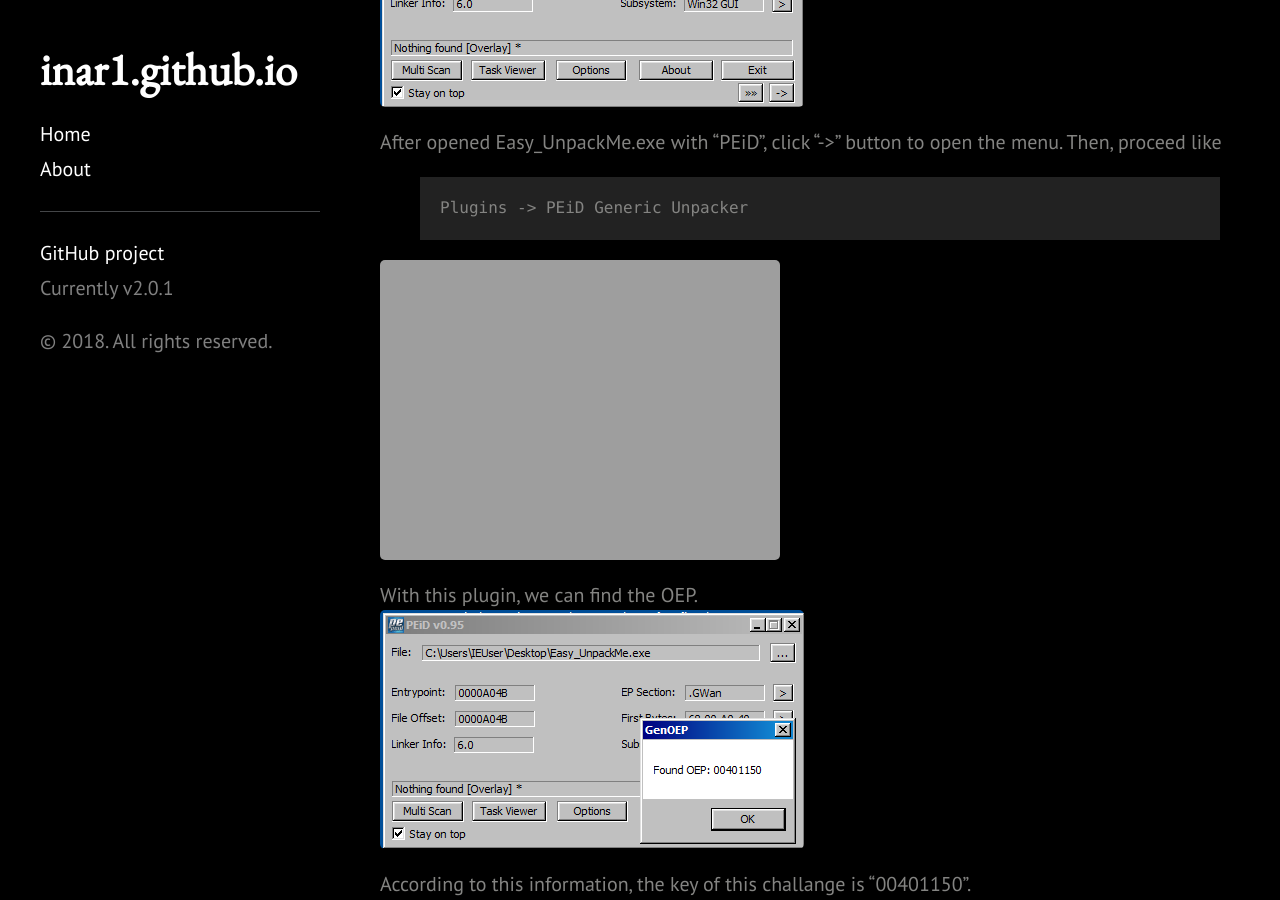
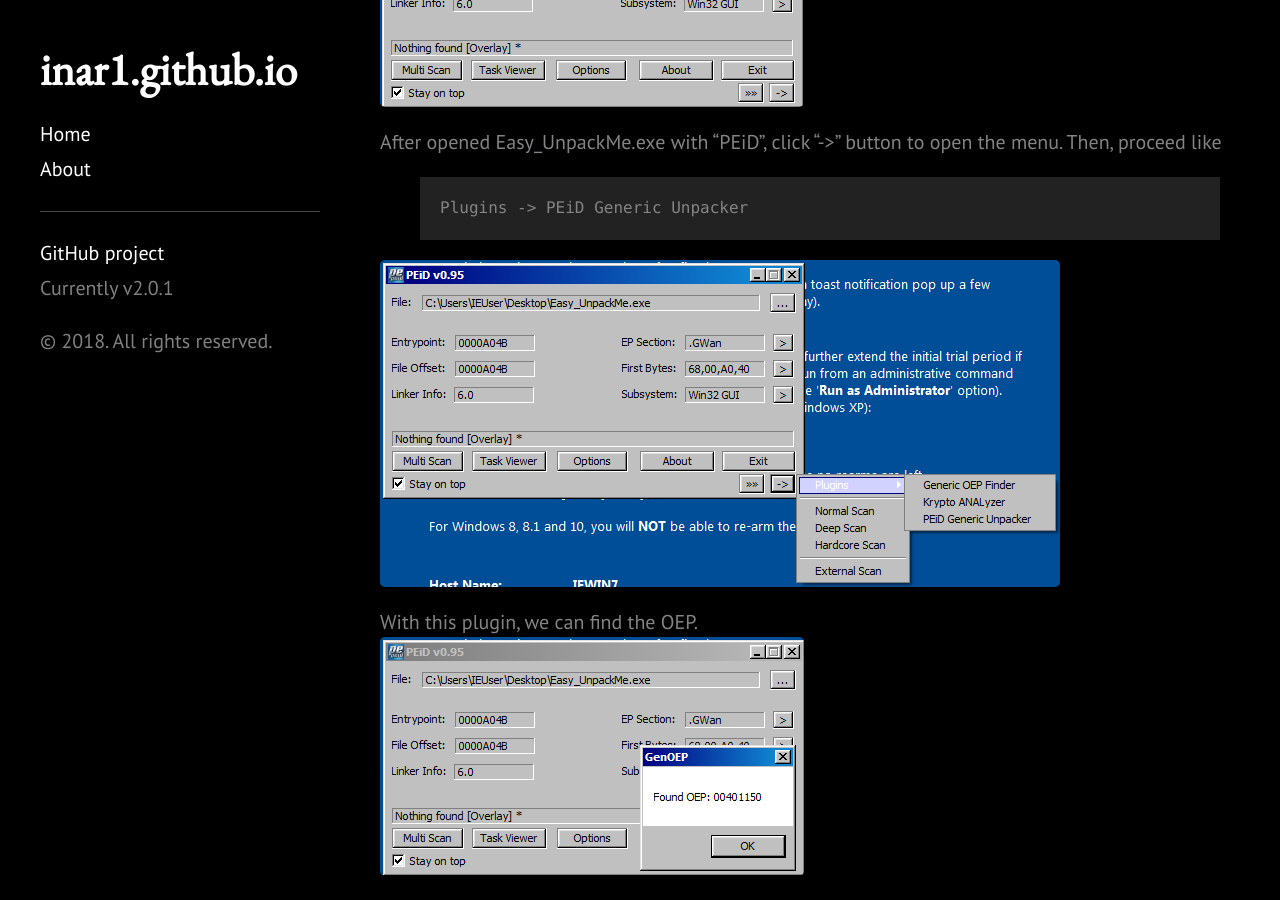
Before and after one commit to 1n4r1/1n4r1.github.io, a Jekyll site: the page built from _posts/2018-12-29-Easy-Unpack-Writeup.md, in a window 1280 px wide and 900 px high, scrolled down 1603 px. Built offline with Jekyll 4.4.1, drawn with Linux system fonts in a browser that asks for light colours.

Commit message:
modify the link

```diff
--- a/_posts/2018-12-29-Easy-Unpack-Writeup.md
+++ b/_posts/2018-12-29-Easy-Unpack-Writeup.md
@@ -32,7 +32,7 @@ Then, proceed like
 {% highlight shell %}
 Plugins -> PEiD Generic Unpacker
 {% endhighlight %}
-![placeholder](https://inar1.github.io/public/images/2018-12-28-11-55-18.png)
+![placeholder](https://inar1.github.io/public/images/2018-12-29-11-55-18.png)
 With this plugin, we can find the OEP.
 ![placeholder](https://inar1.github.io/public/images/2018-12-29-12-01-01.png)
 According to this information, the key of this challange is "00401150".
```
